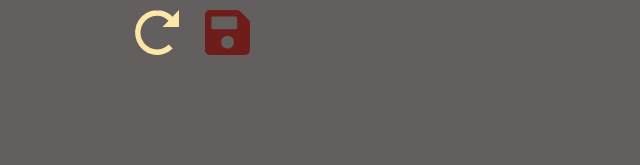
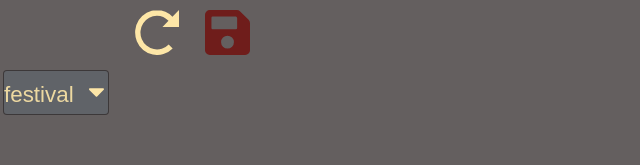
Before and after one commit to jennydely/EventView, a React (Create React App) app: page /editpacklist/1 in a window 1280 px wide. Shown: the part 314-479 px from the top of the page, without its empty margins (0-640 px from the left). Built offline with nearby package versions, Linux system fonts and the light colour scheme.

Commit message:
Add packlist templates

```diff
--- a/src/Packlist/PacklistForm.js
+++ b/src/Packlist/PacklistForm.js
@@ -6,6 +6,7 @@ import Input from '../common/Input'
 import Label from '../common/Label'
 import Checkbox from '../common/Checkbox'
 import ErrorMessage from '../common/ErrorMessage'
+import SelectTemplate from '../common/SelectTemplate'
 import ListContainer from '../common/ListContainer'
 import ListItem from '../common/ListItem'
 import usePacklists from './usePacklists'
@@ -14,6 +15,7 @@ import saveIcon from '../img/saveIcon.svg'
 import addIcon from '../img/addIcon.svg'
 import { useParams, useHistory } from 'react-router-dom'
 import usePacklistForm from './usePacklistForm'
+import { getUniquePacklists } from '../services/getUniquePacklists'
 
 export default function PacklistForm() {
   const { register, handleSubmit, reset, errors } = useForm()
@@ -25,6 +27,7 @@ export default function PacklistForm() {
   const itemRef = useRef(null)
   const { onPacklistSaveEdit, onPacklistSave } = usePacklistForm()
   const history = useHistory()
+  const uniquePacklists = getUniquePacklists(packlists)
 
   const onSubmit = (packlist, event) => {
     event.preventDefault()
@@ -153,6 +156,13 @@ export default function PacklistForm() {
           </button>
         </ButtonGroup>
       </Form>
+      <TemplateDropDown
+        id="packlistTemplate"
+        defaultValue=" "
+        name="packlistName"
+        options={uniquePacklists}
+        addMultiplyItems={addMultiplyItems}
+      />
     </>
   )
 
@@ -162,6 +172,13 @@ export default function PacklistForm() {
       itemRef.current.value = ''
       setItemError(false)
     } else setItemError(true)
+  }
+
+  function addMultiplyItems(templateName) {
+    const templatePacklist = packlists.find(
+      (packlist) => templateName === packlist.name
+    )
+    setItems([...templatePacklist.packlist, ...items])
   }
 
   function deleteItem(index) {
@@ -218,9 +235,14 @@ const DeleteButton = styled.button`
   background: none;
   padding: 0;
 `
+const TemplateDropDown = styled(SelectTemplate)`
+  grid-column: 1;
+  grid-row: 8;
+`
+
 const ButtonGroup = styled.div`
   grid-column: 1;
-  grid-row: 8;
+  grid-row: 9;
   display: flex;
   justify-content: center;
   width: 100%;
--- /dev/null
+++ b/src/common/SelectTemplate.js
@@ -0,0 +1,38 @@
+import React from 'react'
+import styled from 'styled-components/macro'
+
+export default function SelectEvents({
+  register,
+  options,
+  addMultiplyItems,
+  name,
+  ...rest
+}) {
+  return (
+    <StyledSelect
+      name={name}
+      ref={register}
+      {...rest}
+      onChange={(event) => addMultiplyItems(event.target.value)}
+    >
+      {options.map((optionsName) => (
+        <OptionStyled key={optionsName} value={optionsName}>
+          {optionsName}
+        </OptionStyled>
+      ))}
+    </StyledSelect>
+  )
+}
+
+const StyledSelect = styled.select`
+  -moz-appearance: none;
+  -webkit-appearance: none;
+`
+const OptionStyled = styled.option`
+  display: block;
+  border-radius: 4px;
+  font-size: 112.5%;
+  border: var(--border-darkgrey);
+  color: var(--lightyellow-90);
+  background: var(--lightgrey-main);
+`
--- a/src/components/CategoryFilter.js
+++ b/src/components/CategoryFilter.js
@@ -9,7 +9,7 @@ export default function CategoryFilter({ onSelectFilter }) {
     <FilterContainer data-testid="my-select-component">
       <SelectCategory
         id="category"
-        playceholder="all"
+        placeholder="all"
         name={categories}
         options={categories}
         onSelectFilter={onSelectFilter}
--- a/src/components/EventForm.js
+++ b/src/components/EventForm.js
@@ -11,6 +11,7 @@ import ReactDatePicker from '../lib/ReactDatePicker'
 import '../lib/ReactDatePicker.css'
 import reloadIcon from '../img/reloadIcon.svg'
 import saveIcon from '../img/saveIcon.svg'
+import { getUniquePacklists } from '../services/getUniquePacklists'
 
 EventForm.propTypes = {
   onEventSave: PropTypes.func.isRequired,
@@ -42,8 +43,8 @@ export default function EventForm({
     if (event && event.target && typeof event.target.reset === 'function')
       event.target.reset()
   }
+  const uniquePacklists = getUniquePacklists(packlists)
 
-  const allPacklists = packlists.map((packlist) => packlist.name)
   return (
     <>
       <Form
@@ -330,7 +331,7 @@ export default function EventForm({
           name="packlistCategory"
           id="packlist"
           register={register({ required: true })}
-          options={allPacklists}
+          options={uniquePacklists}
         />
         <ButtonGroup>
           <button type="reset" onClick={() => reset()}>
--- /dev/null
+++ b/src/services/getUniquePacklists.js
@@ -0,0 +1,9 @@
+export function getUniquePacklists(packlists) {
+  const uniquePacklists = packlists.reduce((names, packlist) => {
+    const packlistName = packlist.name
+    if (!names.includes(packlistName)) names.push(packlistName)
+
+    return names
+  }, [])
+  return uniquePacklists
+}
```
